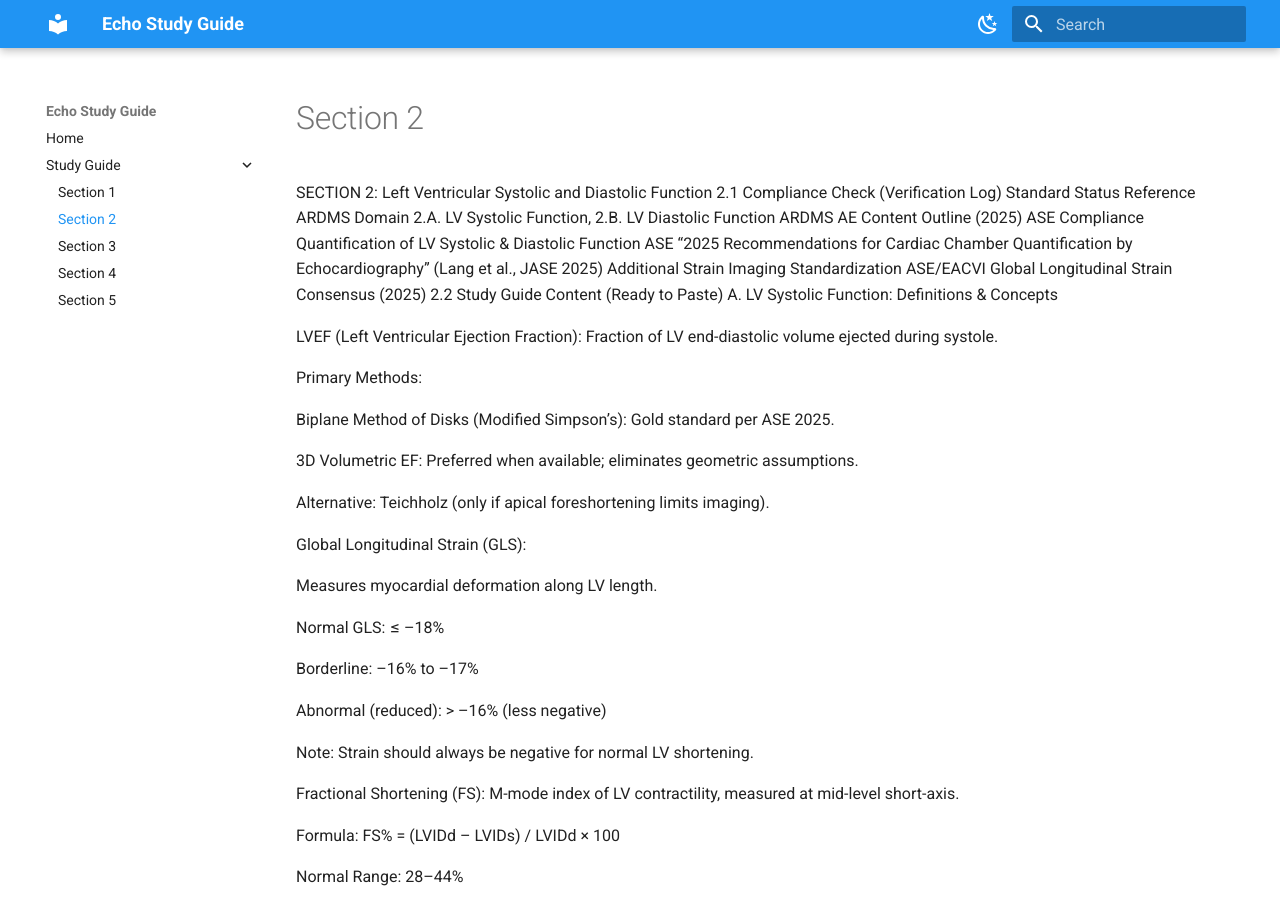
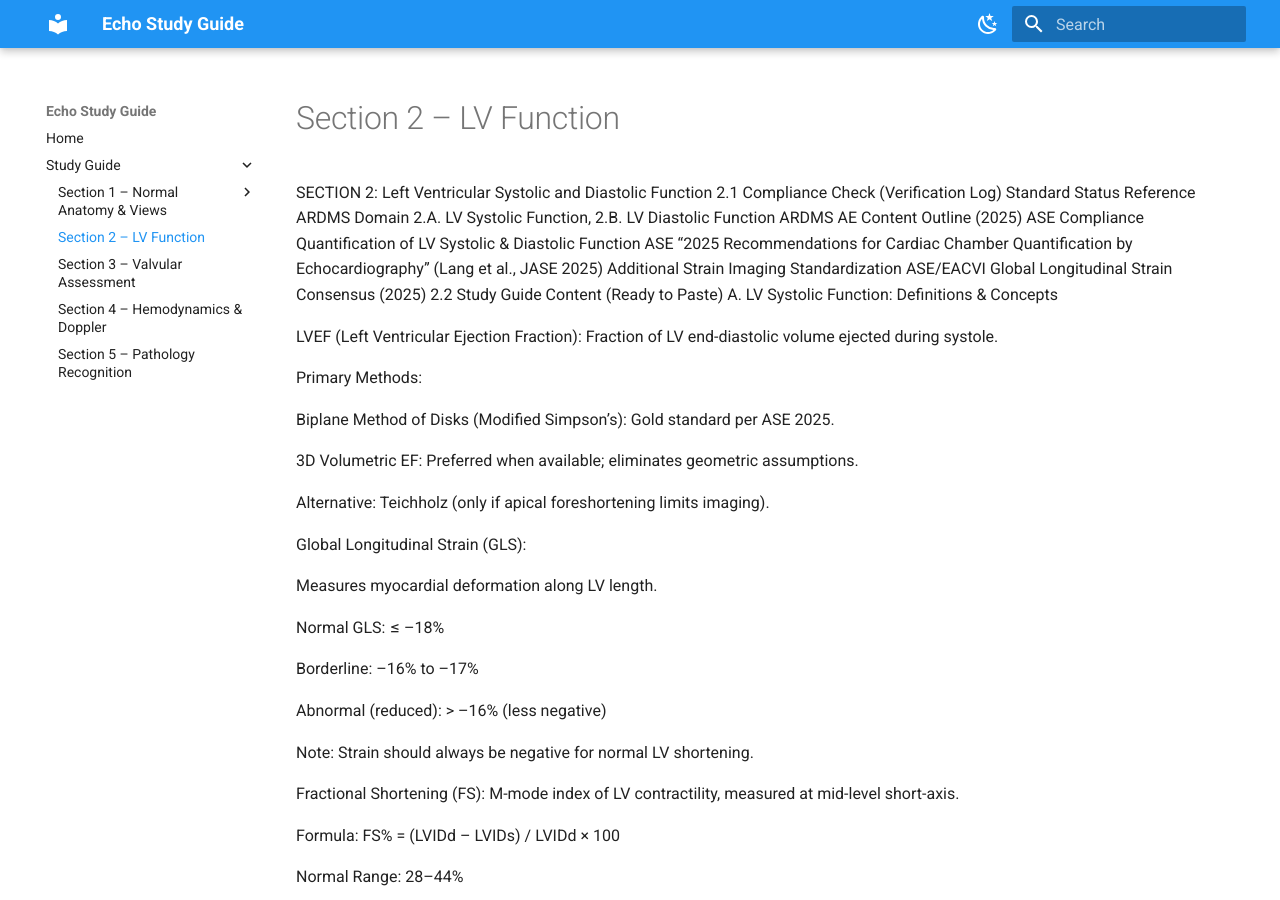
Before and after one commit to webworks1/echo-study-guide, an MkDocs documentation site: the page built from docs/study-guide/section2-lv-function.md, in a window 1280 px wide and 900 px high. Built offline with MkDocs 1.6.1 and Material for MkDocs 9.7.7, drawn with Linux system fonts in a browser that asks for light colours.

Commit message:
Update mkdocs.yml

```diff
--- a/mkdocs.yml
+++ b/mkdocs.yml
@@ -44,8 +44,10 @@ plugins:
 nav:
   - Home: index.md
   - Study Guide:
-      - Section 1: study-guide/section1-anatomy.md
-      - Section 2: study-guide/section2-lv-function.md
-      - Section 3: study-guide/section3-valves.md
-      - Section 4: study-guide/section4-hemodynamics.md
-      - Section 5: study-guide/section5-pathology.md
+      - Section 1 – Normal Anatomy & Views:
+          - Overview: study-guide/section1-anatomy.md
+          - Subcostal View: study-guide/section1-subcostal.md
+      - Section 2 – LV Function: study-guide/section2-lv-function.md
+      - Section 3 – Valvular Assessment: study-guide/section3-valves.md
+      - Section 4 – Hemodynamics & Doppler: study-guide/section4-hemodynamics.md
+      - Section 5 – Pathology Recognition: study-guide/section5-pathology.md
```
